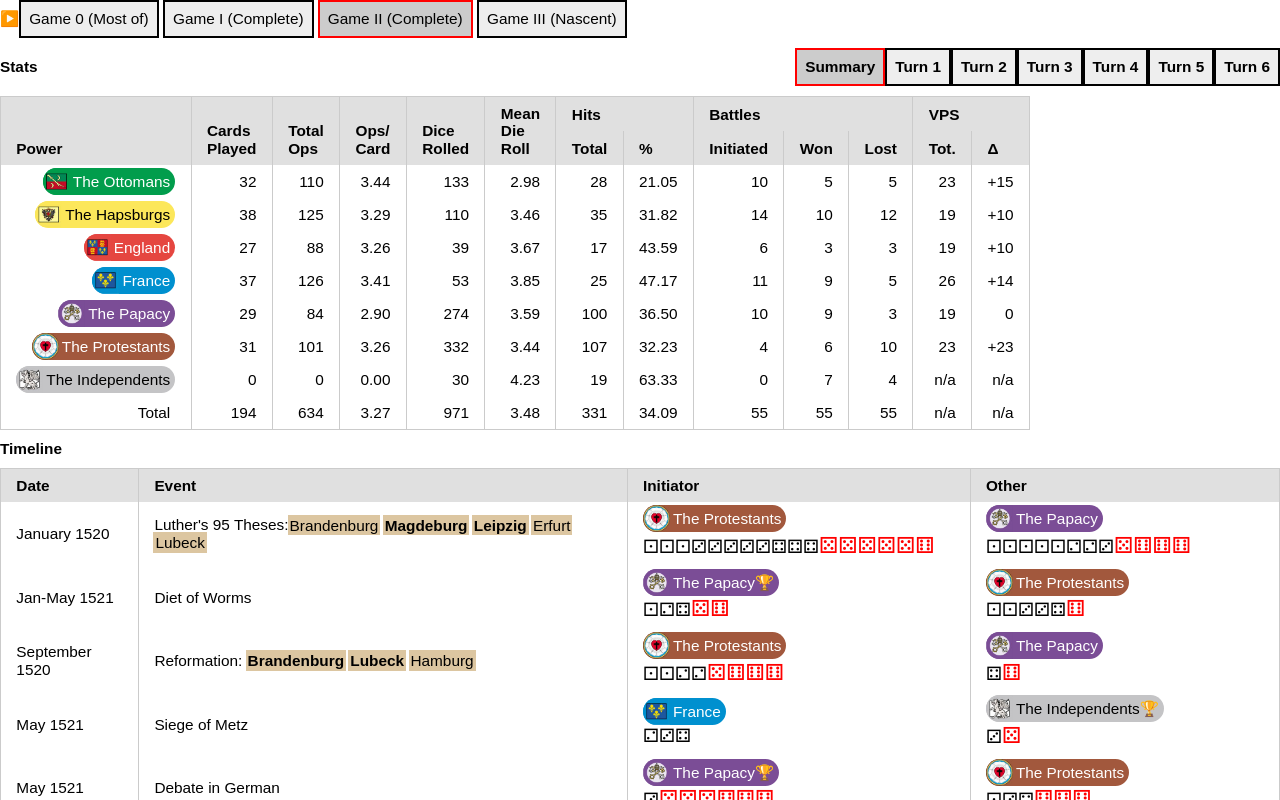
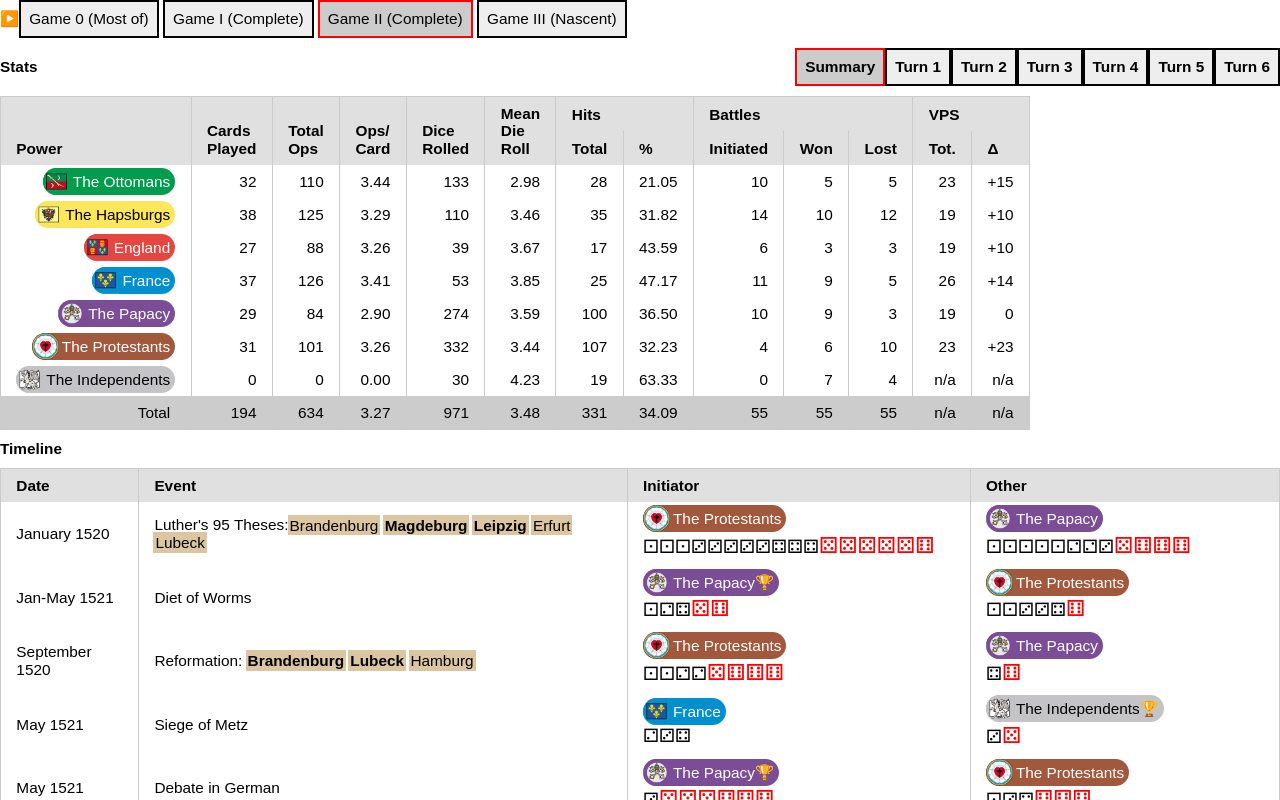
Before and after one commit to chris-lear/chris-lear.github.io, a plain HTML site: page log.html in a window 1280 px wide. Drawn offline with nearby package versions, Linux system fonts and the light colour scheme.

Commit message:
remember the clicked power

```diff
--- a/css/log.css
+++ b/css/log.css
@@ -135,6 +135,9 @@ html, body, #outer {
     background-color:#ccc;
     border-color:red;
 }
+#stats tr.selected {
+    background-color:#ccc;
+}
 
 #left {
     max-width:200px;
--- a/js/log.js
+++ b/js/log.js
@@ -65,7 +65,10 @@ $(function() {
         $(this).removeClass('hover');
     });
     $('#stats').on('click','tr', function() {
+        $('#stats tr').removeClass('selected');
+        $(this).addClass('selected');
         var power = $(this).attr('id');
+        $('#stats').data('power',power);
         if (power == 'total') {
             $('tr.battle').show();
         } else {
@@ -78,6 +81,8 @@ $(function() {
             $('#stats-selector span').removeClass('selected');
             $(this).addClass('selected');
             game.showStats($(this).data('turn'));
+            var power = $('#stats').data('power') || "total";
+            $(`#${power}`)[0].click();
         }
     });
     function fetchGame(file) {
```
